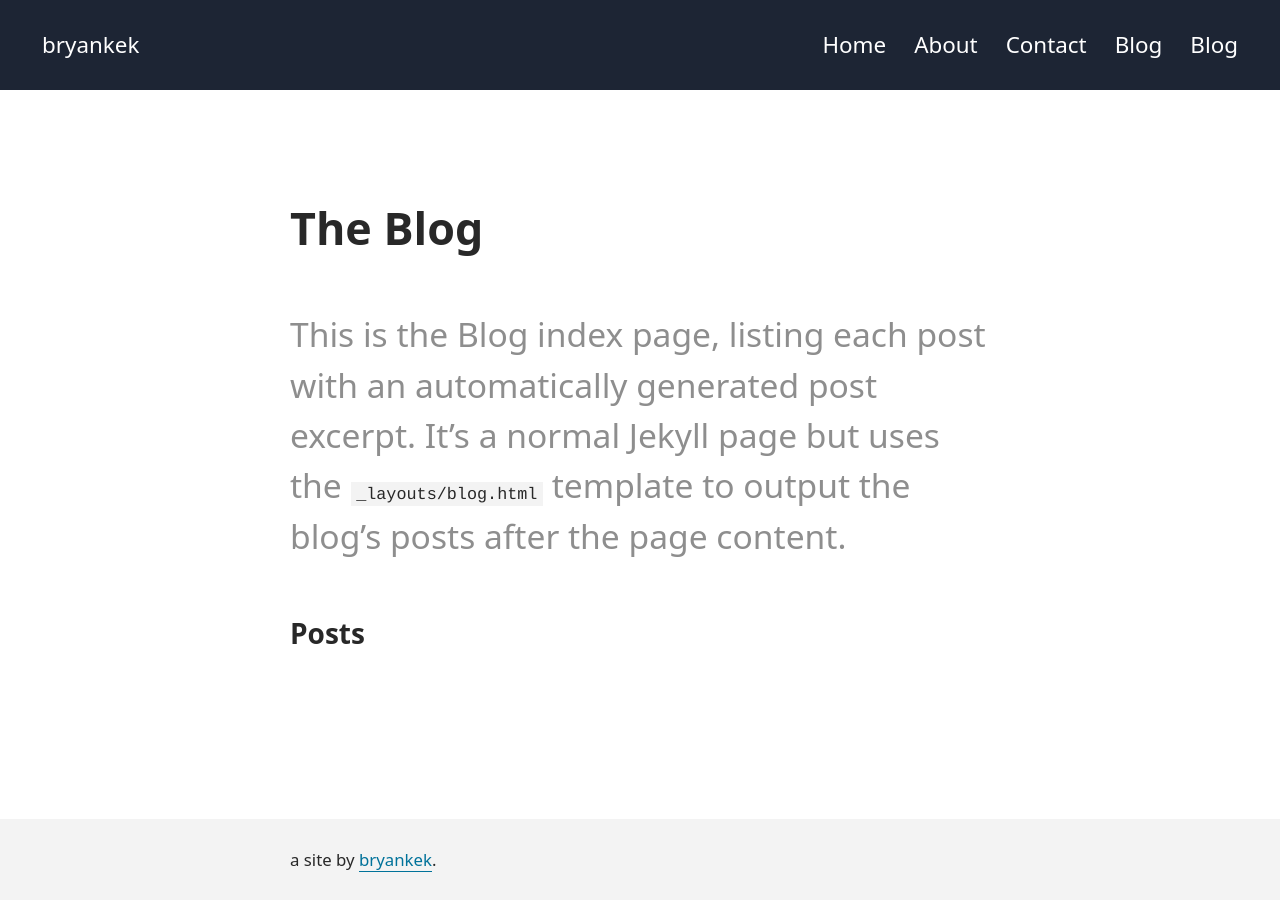
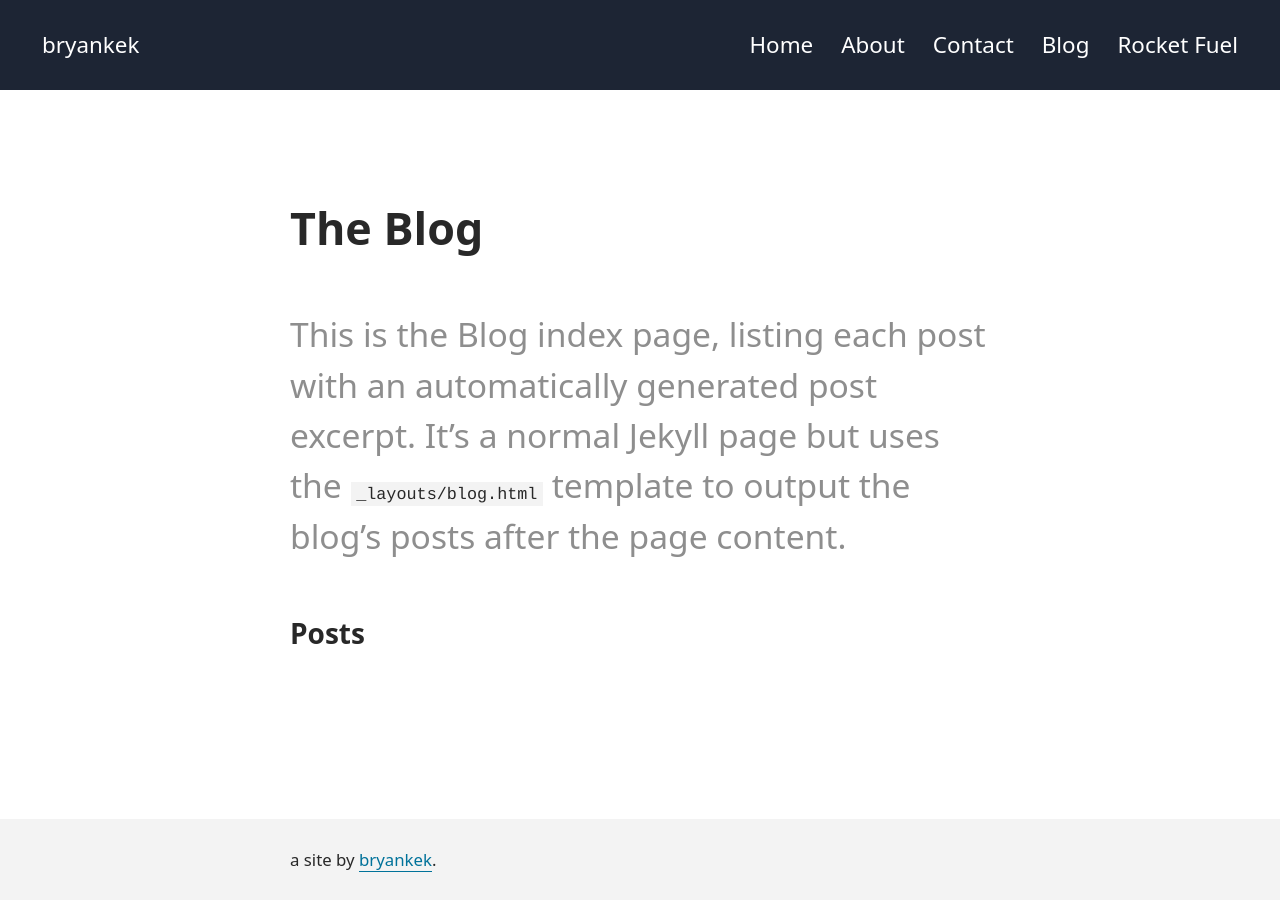
Before and after one commit to bryankek/bk-index, a Jekyll site: the page built from pages/blog.md, in a window 1280 px wide. Built offline with Jekyll 4.4.1, drawn with Linux system fonts in a browser that asks for light colours; a script that is not in the unit is left out.

Commit message:
Update navigation.yml

```diff
--- a/_data/navigation.yml
+++ b/_data/navigation.yml
@@ -8,5 +8,5 @@
   url: /contact
 - text: Blog
   url: /blog
-- text: Blog
+- text: Rocket Fuel
   url: /rocket
```
